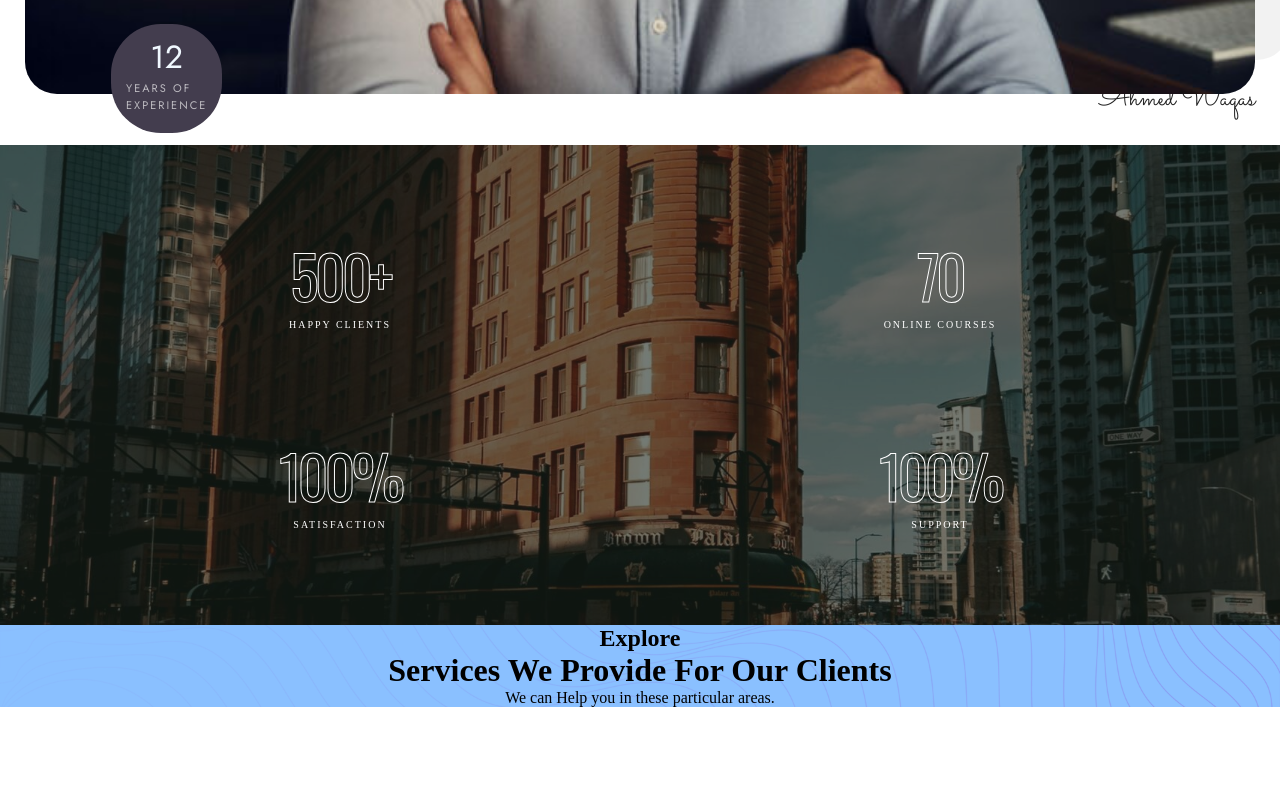
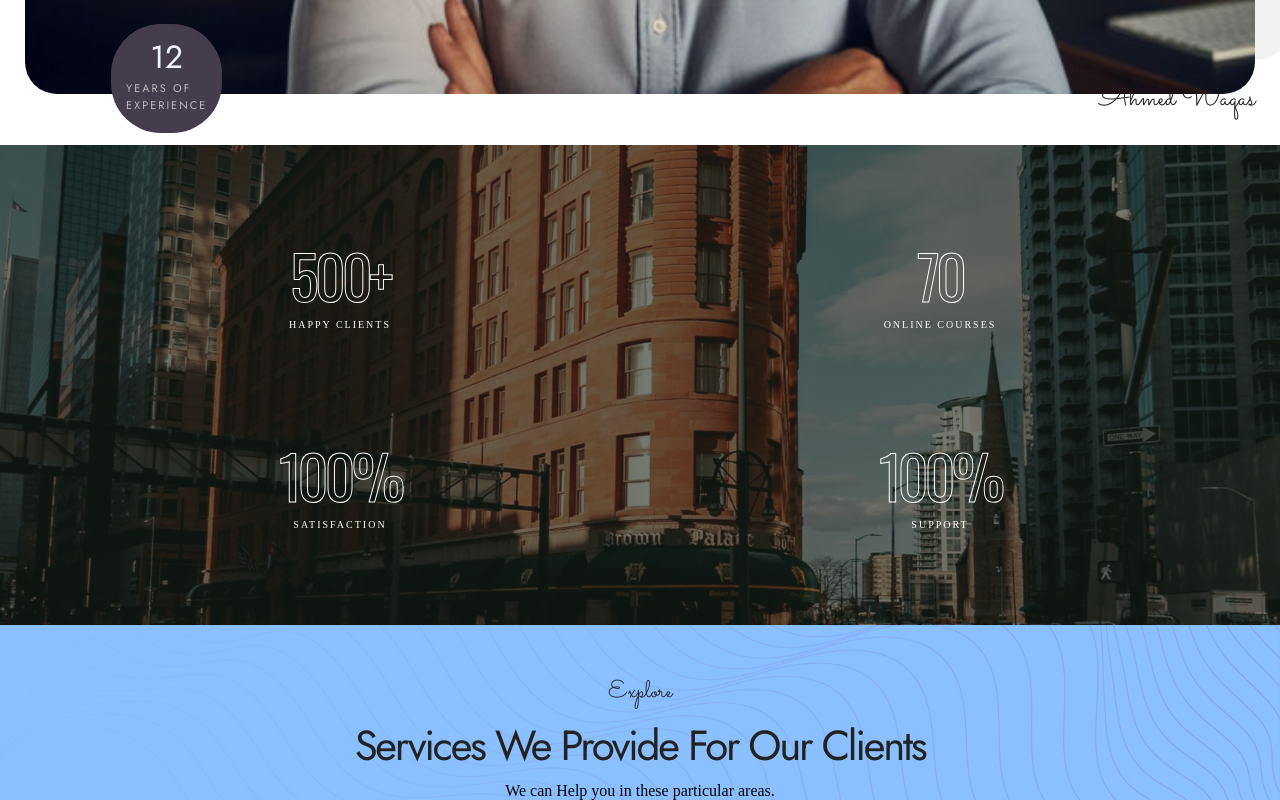
Before and after one commit to UREYPRICE/astrailsInstitute, a React (Vite) app: page / in a window 1280 px wide. Shown: the part 1268-2068 px from the top of the page. Before the commit the page ends 1975 px from the top, so only its background shows below. Built offline with nearby package versions, Linux system fonts and the light colour scheme; a web font is replaced by a local one.

Commit message:
Added Css to the Explore section still WIP

```diff
--- a/src/Explore.css
+++ b/src/Explore.css
@@ -26,3 +26,22 @@ opacity: 0.79;
     z-index: 1;
 
 }
+
+.ExploreContainer h2 {
+    font-size: 24px;
+    font-weight: 400;
+    font-family: 'sacramento';
+    margin-top: 50px;
+    color: #222222;
+}
+
+.ExploreContainer  h1{
+    font-size: 42px;
+    letter-spacing: -2.3px;
+    line-height: 0.94em;
+    font-family: 'jost';
+    font-weight: 400;
+    padding: 16px;
+    text-align: center;
+    color: #222222;
+}
```
